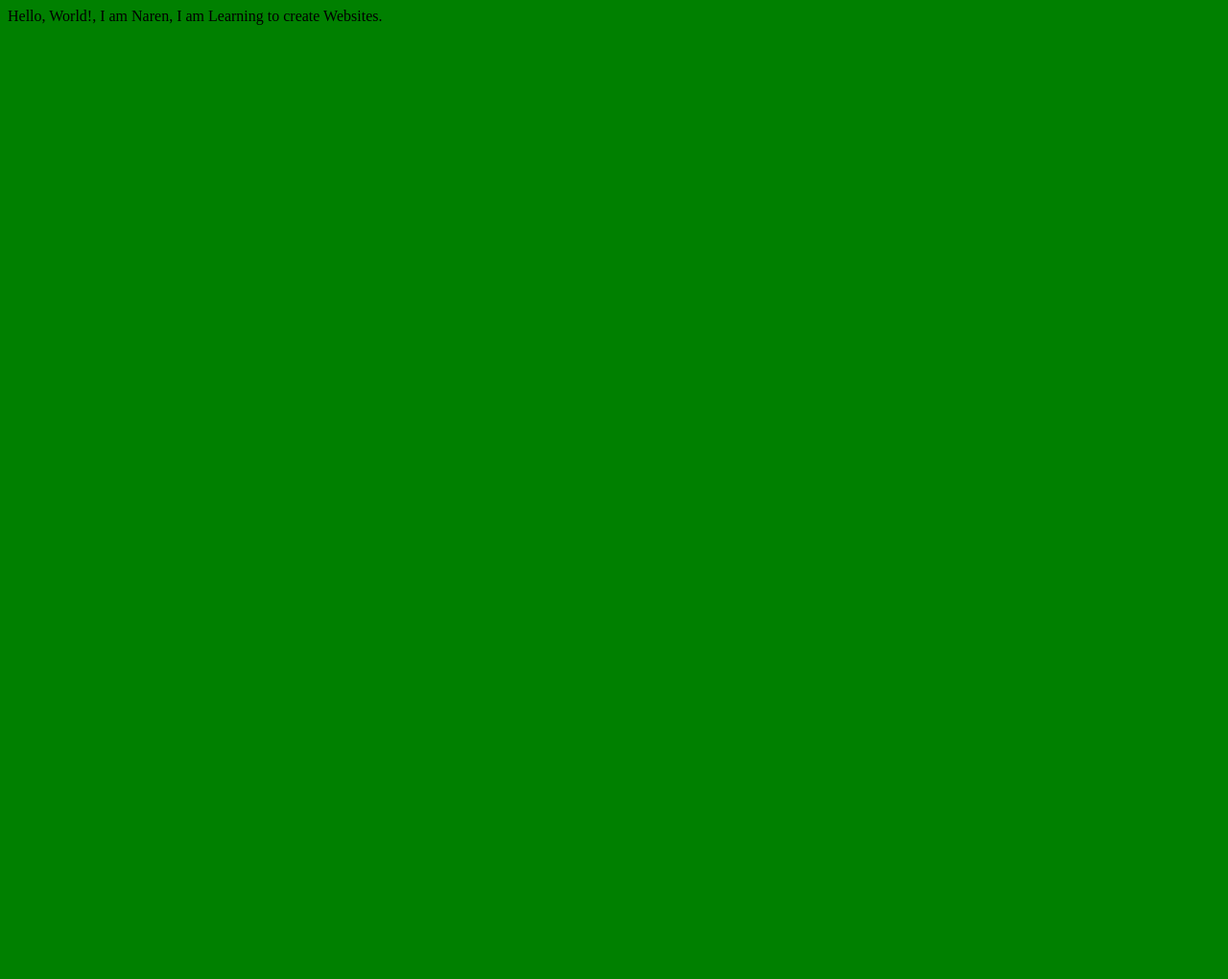
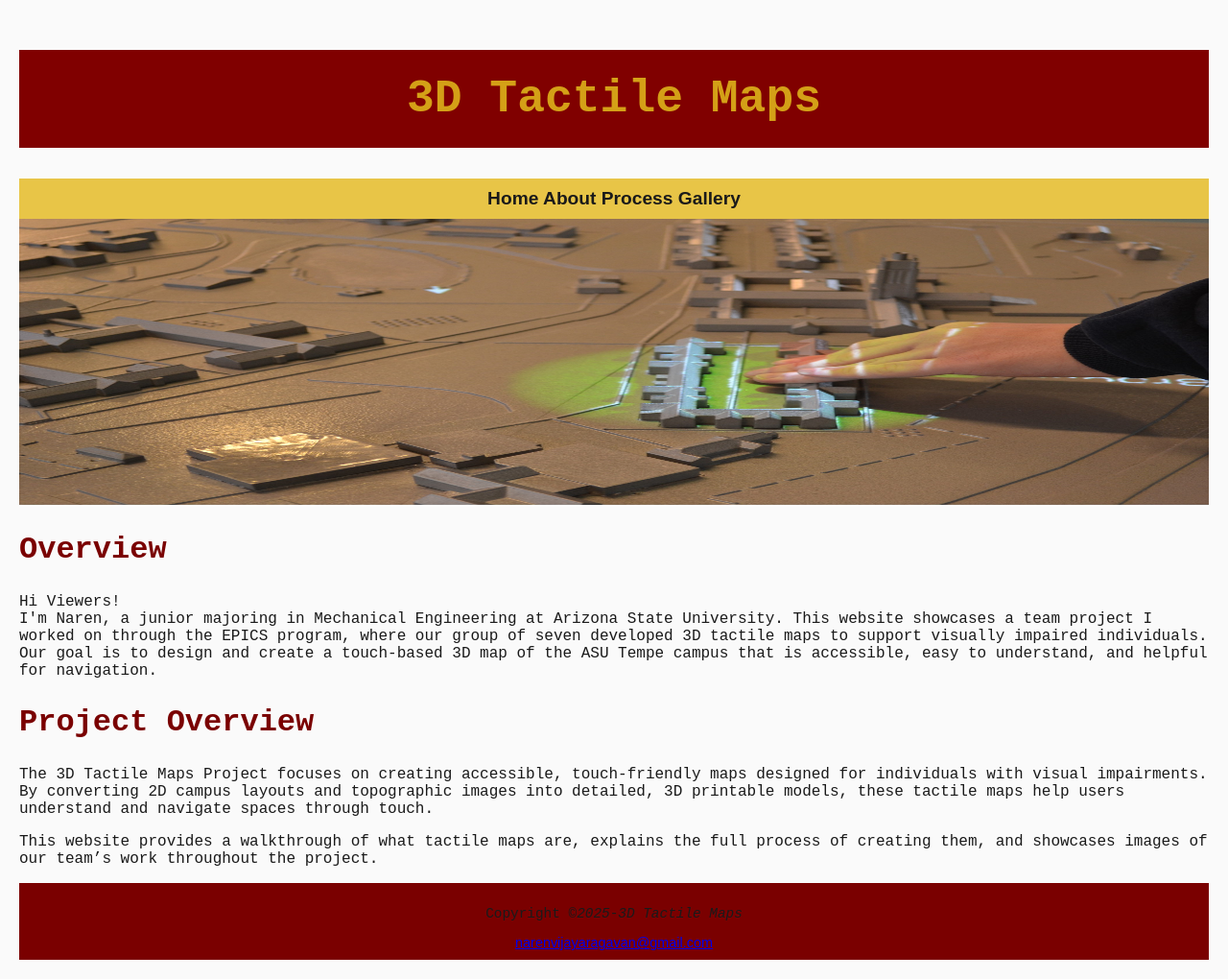
Before and after one commit to nvijaya6/nvijaya6.github.io, a plain HTML site: page index.html in a window 1280 px wide. Shown: the whole page at 96% size. Before the commit the page ends 800 px from the top, so only its background shows below. Drawn offline with Linux system fonts and the light colour scheme.

Commit message:
Add files via upload

```diff
--- a/index.html
+++ b/index.html
@@ -1,12 +1,51 @@
 <!DOCTYPE html>
 <html lang="en">
 <head>
+    <link rel="stylesheet" href="styles.css">
     <meta charset="UTF-8">
     <meta name="viewport" content="width=device-width, initial-scale=1.0">
-    <title>Hola!</title>
-    <link rel="stylesheet" href="styles.css">
+    <title>3D Tactile Maps</title>
 </head>
 <body>
-    Hello, World!, I am Naren, I am Learning to create Websites.
+    <header>
+        <h1><a href="index.html">3D Tactile Maps</a></h1>
+    </header>
+    <nav>
+        <a href="index.html"><strong>Home</strong></a>
+        <a href="about.html"><strong>About</strong></a>
+        <a href="process.html"><strong>Process</strong></a>
+        <a href="gallery.html"><strong>Gallery</strong></a>
+    </nav>
+    <div id="homehero">
+    </div>
+    <main>
+        <main>
+    <h2>Overview</h2>
+    <p>
+        Hi Viewers!<br> I'm Naren, a junior majoring in Mechanical Engineering at Arizona State University.
+        This website showcases a team project I worked on through the EPICS program,
+        where our group of seven developed 3D tactile maps to support visually impaired individuals.
+        Our goal is to design and create a touch-based 3D map of the ASU Tempe campus that is accessible,
+        easy to understand, and helpful for navigation.
+    </p>
+
+    <h2>Project Overview</h2>
+    <p>
+        The 3D Tactile Maps Project focuses on creating accessible, touch-friendly maps designed for individuals
+        with visual impairments. By converting 2D campus layouts and topographic images into detailed,
+        3D printable models, these tactile maps help users understand and navigate spaces through touch.
+    </p>
+
+    <p>
+        This website provides a walkthrough of what tactile maps are, explains the full process of creating them,
+        and showcases images of our team’s work throughout the project.
+    </p>
+</main>
+
+    </main>
+    <footer>
+        <p>Copyright &copy;<i>2025-3D Tactile Maps</i></p>
+        <a href="mailto:narenvijayaragavan@gmail.com">narenvijayaragavan@gmail.com</a>
+    </footer>
 </body>
 </html>
--- a/styles.css
+++ b/styles.css
@@ -1,3 +1,84 @@
 body{
-    background-color:green;
+    --text: #1a1a1a;
+    --background: #fafafa;       /* cleaner white */
+    --primary: #7a0000;          /* softer maroon */
+    --secondary: #e8c547;        /* muted gold */
+    --accent: #d4a017;           /* darker gold for small highlights */
+    --light-gray: #f0f0f0;       /* for sections */
+    margin: 0;
+    background-color: var(--background);
+    font-family: Arial, Helvetica, sans-serif;
+    padding: 20px;
 }
+
+header{
+    text-align: center;
+    background-repeat: no-repeat;
+    background-color: #800000 ;
+    color: white;
+}
+
+header a:link, header a:visited{
+    color: var(--accent);
+    text-decoration: none;
+}
+
+header a:hover{
+    color: white;
+    text-decoration: none;
+}
+
+nav{
+    font-weight: bold;
+    text-align: center;
+    font-size: 120%;
+    background-color: var(--secondary);
+    padding-top: 0.5em;
+    padding-bottom: 0.5em;
+}
+nav a:link{
+    text-decoration: none;
+    color: var(--text);
+}
+nav a:hover{
+    text-decoration: none;
+    color: var(--background);
+}
+nav a:visited{
+    text-decoration: none;
+    color: var(--text);
+}
+#homehero{
+    height: 300px;
+    background-image:url(Picture10.jpg);
+    background-size: 100% 100%;
+    background-repeat: no-repeat;
+}
+
+h1{
+    font-family: 'Courier New', Courier, monospace;
+    font-size: 300%;
+    color: var(--secondary);
+    padding-top: 0.5em;
+    padding-bottom: 0.5em;
+}
+
+h2{
+    font-family: 'Courier New', Courier, monospace;
+    font-size: 200%;
+    color: var(--primary);
+}
+
+p{
+    font-family: 'Courier New', Courier, monospace;
+    font-size: 100%;
+    color: var(--text);
+}
+
+footer{
+    text-align: center;
+    font-size: 90%;
+    background-color: var(--primary);
+    color:#fafafa;
+    padding: 10px;
+}
```
Also changed, not shown: reference.html (added, +45 -0 lines), Picture1.jpg (added), Picture10.jpg (added), Picture2.jpg (added), Picture3.jpg (added), Picture4.jpg (added), Picture5.jpg (added), Picture6.jpg (added), Picture7.jpg (added), Picture8.jpg (added), Picture9.jpg (added), about.html (added), contact.html (added), gallery.html (added), 1 more files.
